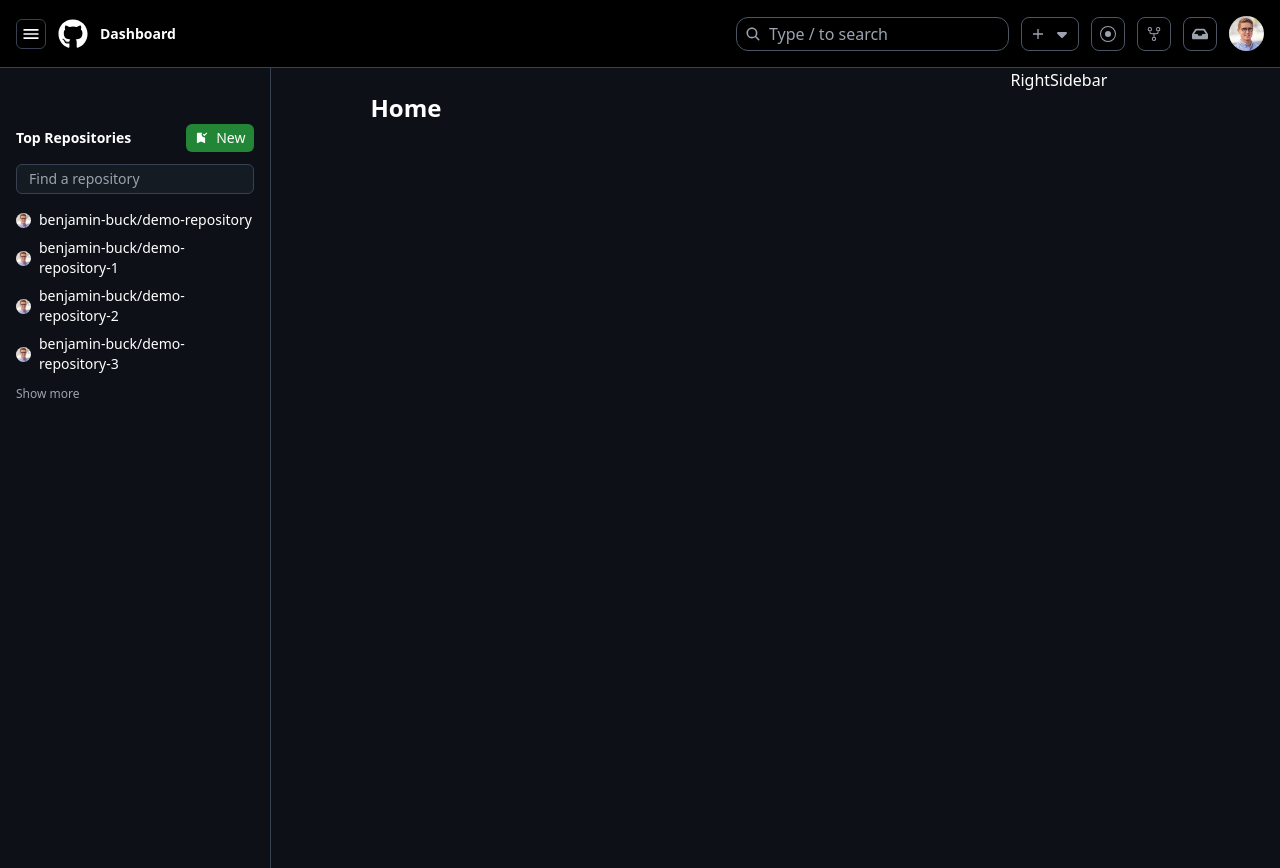
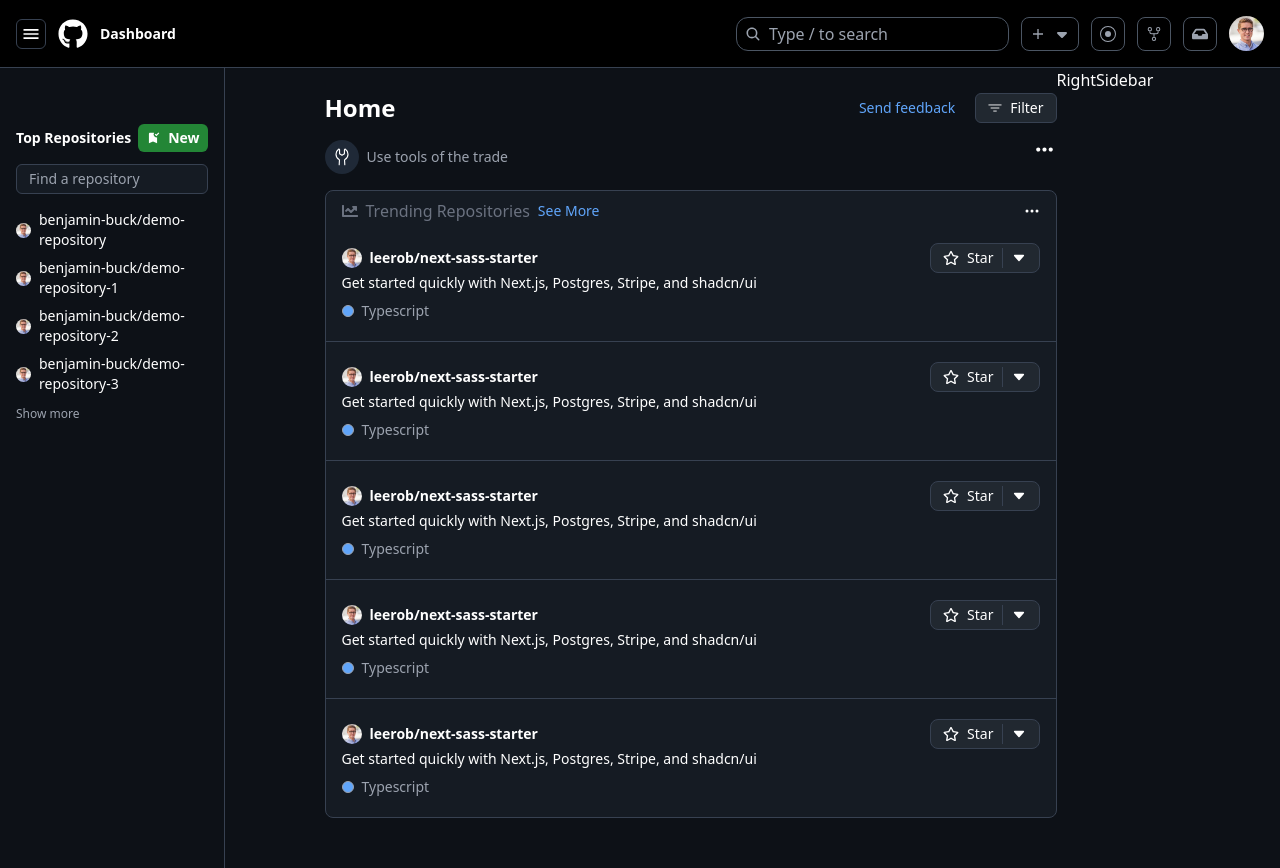
Before and after one commit to Benjamin-buck/github-clone, a Next.js app: page /dashboard in a window 1280 px wide. Built offline with nearby package versions, Linux system fonts and the light colour scheme.

Commit message:
Completes the Trending Repos component

```diff
--- a/app/dashboard/page.tsx
+++ b/app/dashboard/page.tsx
@@ -1,7 +1,7 @@
+import MainContent from "@/components/MainContent";
 import Navbar from "@/components/Navbar";
 import RightSidebar from "@/components/RightSidebar";
 import TopRepos from "@/components/TopRepos";
-import React from "react";
 
 const Dashboard = () => {
   return (
@@ -12,8 +12,8 @@
         <div className=" flex-1 h-[100vh] border-r border-gray-700">
           <TopRepos />
         </div>
-        <div className="w-[50%] mt-6 ml-[100px]">
-          <h1 className="text-2xl font-semibold">Home</h1>
+        <div className="w-[65%]  mt-6 pl-[100px] max-xl:px-5 max-md:w-[100%]">
+          <MainContent />
         </div>
         <div className="flex-1 max-xl:hidden">
           <RightSidebar />
--- /dev/null
+++ b/components/MainContent.tsx
@@ -0,0 +1,40 @@
+import Link from "next/link";
+import React from "react";
+import { IoFilterOutline } from "react-icons/io5";
+import { GoTools } from "react-icons/go";
+import { BiDotsHorizontalRounded } from "react-icons/bi";
+import TrendingRepos from "./TrendingRepos";
+
+const MainContent = () => {
+  return (
+    <div>
+      <div className="flex justify-between items-center">
+        <h1 className="text-2xl font-semibold">Home</h1>
+        <div className="flex gap-5 flex-row-reverse items-center">
+          <button className=" flex gap-2 items-center bg-[#212830] py-1 px-3 rounded-md border border-gray-700 text-sm">
+            <IoFilterOutline /> Filter
+          </button>
+          <Link href="/" className="text-blue-400 text-sm">
+            Send feedback
+          </Link>
+        </div>
+      </div>
+
+      <div>
+        <div className="flex justify-between items-center">
+          <div className="flex gap-2 items-center mt-4">
+            <div className="bg-gray-800 flex items-center justify-center w-fit p-2 rounded-full">
+              <GoTools className="text-[18px]" />
+            </div>
+            <p className="text-gray-400 text-sm">Use tools of the trade</p>
+          </div>
+          <BiDotsHorizontalRounded className="text-[25px]" />
+        </div>
+      </div>
+
+      <TrendingRepos />
+    </div>
+  );
+};
+
+export default MainContent;
--- a/components/Navbar.tsx
+++ b/components/Navbar.tsx
@@ -1,21 +1,41 @@
+"use client";
 import Image from "next/image";
 import Link from "next/link";
-import React from "react";
+import React, { useState } from "react";
 import { FaGithub } from "react-icons/fa";
 import { MdOutlineMenu } from "react-icons/md";
 import { FaInbox } from "react-icons/fa";
 import { GoRepoForked } from "react-icons/go";
 import { BsRecordCircle } from "react-icons/bs";
 import { FaCaretDown } from "react-icons/fa6";
-import { IoMdAdd } from "react-icons/io";
+import { IoMdAdd, IoMdClose } from "react-icons/io";
 import { IoSearch } from "react-icons/io5";
 
 const Navbar = () => {
+  const [mobileNav, setMobileNav] = useState(false);
   return (
+    <>
+      {mobileNav && (
+        <div className="z-50 bg-[#151b23] fixed top-0 -left-[0] w-[400px] border-r border-gray-700 rounded-lg h-full ">
+          <div className="flex items-center justify-between mx-4 mt-4">
+            <FaGithub className="text-[35px]" />
+            <div
+              onClick={() => setMobileNav(false)}
+              className="bg-gray-700 flex items-center justify-center w-fit p-2 rounded-lg text-gray-300 hover:text-white transition-all duration-250"
+            >
+              <IoMdClose className="text-[15px]" />
+            </div>
+          </div>
+        </div>
+      )}
+
       <nav className="bg-black border-b border-gray-700 py-4">
         <div className="px-4 flex justify-between">
           <div className="flex items-center gap-3">
-          <MdOutlineMenu className="text-[30px] border border-gray-700 rounded-md p-1" />
+            <MdOutlineMenu
+              onClick={() => setMobileNav(true)}
+              className="text-[30px] border border-gray-700 rounded-md p-1"
+            />
             <Link href="/">
               <FaGithub className="text-3xl" />
             </Link>
@@ -55,6 +75,7 @@
           </div>
         </div>
       </nav>
+    </>
   );
 };
 
--- /dev/null
+++ b/components/Repository.tsx
@@ -0,0 +1,52 @@
+"use client";
+import Image from "next/image";
+import React, { useState } from "react";
+import { FaRegStar } from "react-icons/fa";
+import { IoCaretDown } from "react-icons/io5";
+import { FaStar } from "react-icons/fa6";
+
+interface Props {
+  repo: string;
+  description: string;
+  language: string;
+  profileImage: string;
+}
+
+const Repository = ({ repo, description, language, profileImage }: Props) => {
+  const [favorite, setFavorite] = useState(false);
+  return (
+    <div className="border-b last:border-none border-gray-700 mt-5">
+      <div className="mb-5 mx-4">
+        <div className="flex justify-between">
+          <div className="flex items-center gap-2 font-semibold">
+            <Image
+              src={profileImage}
+              width={20}
+              height={20}
+              className="rounded-full"
+              alt="Profile photo"
+            />
+            <p className="text-sm">{repo}</p>
+          </div>
+          <div className="bg-[#212830] px-3 py-1 flex items-center justify-between hover:bg-gray-600 rounded-lg border-gray-700 border max-md:hidden">
+            <div className="flex items-center gap-2 border-r border-gray-700  pr-2">
+              {favorite ? <FaStar /> : <FaRegStar />}
+
+              <p className="text-sm">Star</p>
+            </div>
+            <div className="pl-2">
+              <IoCaretDown />
+            </div>
+          </div>
+        </div>
+        <p className="text-sm">{description}</p>
+        <div className="my-2 flex items-center gap-2 text-sm text-gray-400">
+          <div className="bg-blue-400 w-3 h-3 rounded-full border-gray-400 border" />
+          <p>{language}</p>
+        </div>
+      </div>
+    </div>
+  );
+};
+
+export default Repository;
--- a/components/TopRepos.tsx
+++ b/components/TopRepos.tsx
@@ -9,7 +9,7 @@
     <div className="mt-14 mx-4">
       <div className="flex justify-between items-center">
         <h2 className="text-sm font-semibold">Top Repositories</h2>
-        <button className="bg-[#238636] text-white px-2 py-1 rounded-md flex gap-2 items-center text-sm">
+        <button className="bg-[#238636] text-white px-2 py-1 rounded-md flex gap-2 items-center text-sm font-semibold">
           <MdBookmarkAdded /> New
         </button>
       </div>
--- /dev/null
+++ b/components/TrendingRepos.tsx
@@ -0,0 +1,37 @@
+import Link from "next/link";
+import React from "react";
+import { FaChartLine } from "react-icons/fa";
+import { BsThreeDots } from "react-icons/bs";
+import Repository from "./Repository";
+import { trendingRepos } from "@/constants/data";
+const TrendingRepos = () => {
+  return (
+    <div className="bg-[#151b23] rounded-lg border border-gray-700 mt-4">
+      <div className="flex justify-between my-2 mx-4 items-center">
+        <div className="flex gap-2 items-center ">
+          <FaChartLine className="text-gray-500" />
+          <p className="text-gray-500 text-md max-md:text-xs">
+            Trending Repositories
+          </p>
+          <Link href="/" className="text-blue-400 text-sm max-md:text-xs">
+            See More
+          </Link>
+        </div>
+        <BsThreeDots />
+      </div>
+      <div className="">
+        {trendingRepos.map(({ repo, description, language, profileImage }) => (
+          <Repository
+            repo={repo}
+            description={description}
+            language={language}
+            profileImage={profileImage}
+            key={repo}
+          />
+        ))}
+      </div>
+    </div>
+  );
+};
+
+export default TrendingRepos;
--- a/constants/data.ts
+++ b/constants/data.ts
@@ -4,3 +4,12 @@
     {label: 'benjamin-buck/demo-repository-2', href: '/demo-repository'},
     {label: 'benjamin-buck/demo-repository-3', href: '/demo-repository'},
 ]
+
+
+export const trendingRepos = [
+    {repo: 'leerob/next-sass-starter', description: 'Get started quickly with Next.js, Postgres, Stripe, and shadcn/ui', language: 'Typescript', profileImage: '/profile.jpg'},
+    {repo: 'leerob/next-sass-starter', description: 'Get started quickly with Next.js, Postgres, Stripe, and shadcn/ui', language: 'Typescript', profileImage: '/profile.jpg'},
+    {repo: 'leerob/next-sass-starter', description: 'Get started quickly with Next.js, Postgres, Stripe, and shadcn/ui', language: 'Typescript', profileImage: '/profile.jpg'},
+    {repo: 'leerob/next-sass-starter', description: 'Get started quickly with Next.js, Postgres, Stripe, and shadcn/ui', language: 'Typescript', profileImage: '/profile.jpg'},
+    {repo: 'leerob/next-sass-starter', description: 'Get started quickly with Next.js, Postgres, Stripe, and shadcn/ui', language: 'Typescript', profileImage: '/profile.jpg'},
+]
```
Lines whose indentation alone changed are shown as unchanged.
